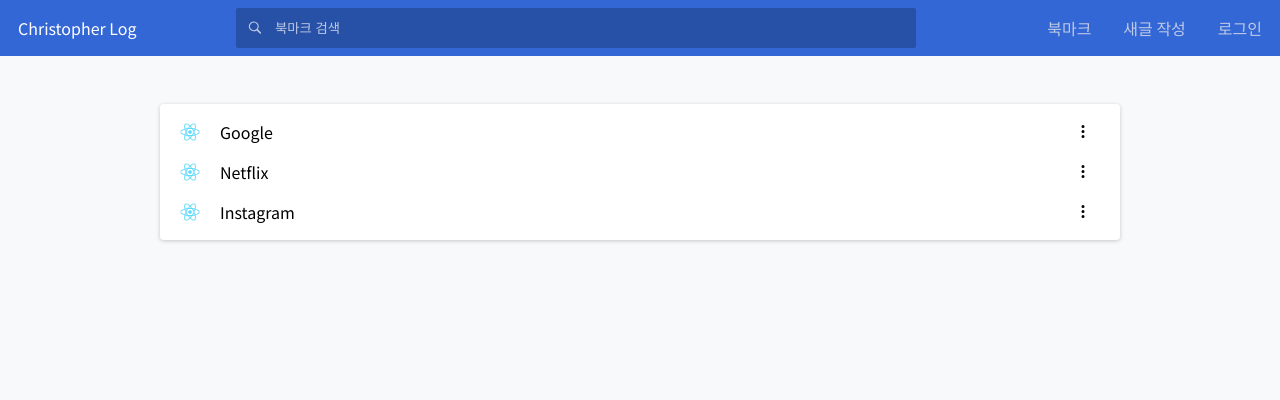
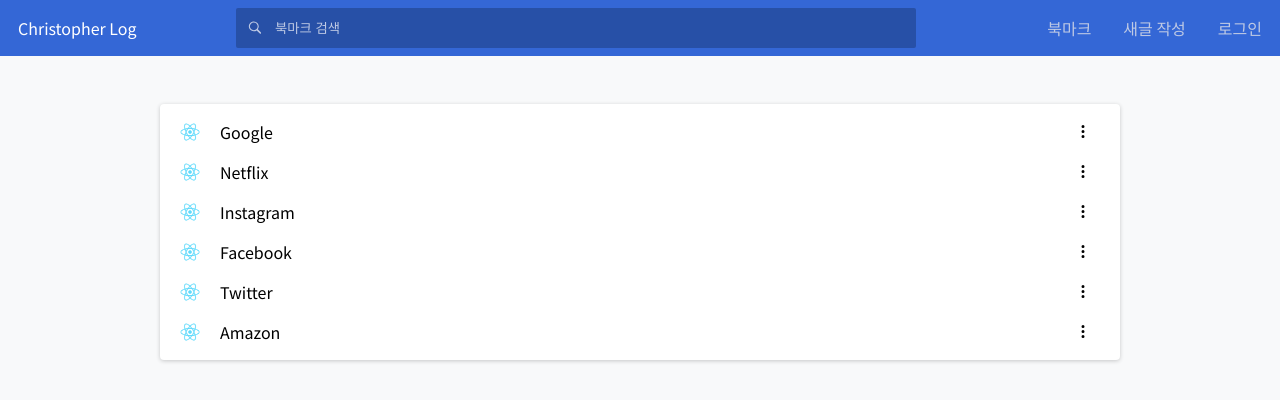
Before and after one commit to taekyeom-lee/log, a React (Create React App) app: page /bookmarks in a window 1280 px wide. Shown: the top 400 px of the page. Built offline with nearby package versions, Linux system fonts and the light colour scheme.

Commit message:
Modifying search function & Fixing search result delete restore function

```diff
--- a/src/components/bookmarks/Bookmarks.js
+++ b/src/components/bookmarks/Bookmarks.js
@@ -3,7 +3,13 @@
 import { DndProvider } from 'react-dnd';
 import { HTML5Backend } from 'react-dnd-html5-backend';
 import update from 'immutability-helper';
+import { useSelector, useDispatch } from 'react-redux';
 
+import {
+  setKeyword,
+  deleteItem,
+  restoreItem,
+} from '../../store/action/bookmarkAction';
 import BookmarsList from './BookmarksList';
 import Modal from '../ui/Modal';
 import Backdrop from '../ui/Backdrop';
@@ -12,35 +18,28 @@
 import AlertToast from '../ui/AlertToast';
 import classes from './Bookmarks.module.css';
 
-import { bookmarks } from '../../data';
-
-import { useSelector, useDispatch } from 'react-redux';
-import {
-  setKeyword,
-  deleteItem,
-  restoreItem,
-} from '../../store/action/bookmarkAction';
-
 function Bookmarks() {
   const [menuModalIsOpen, setMenuModalIsOpen] = useState(false);
   const [addModalIsOpen, setAddModalIsOpen] = useState(false);
   const [alertToast, setAlertToast] = useState(false);
   const [x, setX] = useState(0);
   const [y, setY] = useState(0);
-  const [myBookmarks, setMyBookmarks] = useState(bookmarks);
   const [deleteData, setDeleteData] = useState([]);
   const [deleteIndex, setDeleteIndex] = useState(0);
 
   const location = useLocation();
 
+  const selected = useSelector((state) => state.bookmark);
   const selectedData = useSelector((state) => state.bookmark.bookmarks);
   const dispatch = useDispatch();
 
-  // let filteredBookmarks;
+  // const [myBookmarks, setMyBookmarks] = useState(selectedData);
 
-  // filteredBookmarks = myBookmarks.filter((myBookmarks) =>
-  //   myBookmarks.title.toLowerCase().includes(selectedData.bookmark.keyword)
-  // );
+  let filteredBookmarks;
+
+  filteredBookmarks = selectedData.filter((selectedData) =>
+    selectedData.title.toLowerCase().includes(selected.keyword)
+  );
 
   const openMenuModalHandler = () => {
     setMenuModalIsOpen(true);
@@ -81,9 +80,14 @@
     }
   };
 
-  const removeBookmarkHandler = (id, index) => {
-    setDeleteData(selectedData[index]);
-    setDeleteIndex(index);
+  const removeBookmarkHandler = (id) => {
+    const data = selectedData.filter((selectedData) => selectedData.id === id);
+    const dataIndex = selectedData.findIndex(
+      (selectedData) => selectedData.id === id
+    );
+
+    setDeleteData(data[0]);
+    setDeleteIndex(dataIndex);
 
     dispatch(deleteItem(id));
     openAlertToastHandler();
@@ -99,19 +103,34 @@
     }
   }, [alertToast]);
 
+  // const moveBookmark = useCallback(
+  //   (dragIndex, hoverIndex) => {
+  //     const dragBookmark = myBookmarks[dragIndex];
+  //     setMyBookmarks(
+  //       update(myBookmarks, {
+  //         $splice: [
+  //           [dragIndex, 1],
+  //           [hoverIndex, 0, dragBookmark],
+  //         ],
+  //       })
+  //     );
+  //   },
+  //   [myBookmarks]
+  // );
+
   const moveBookmark = useCallback(
     (dragIndex, hoverIndex) => {
-      const dragBookmark = myBookmarks[dragIndex];
-      setMyBookmarks(
-        update(myBookmarks, {
-          $splice: [
-            [dragIndex, 1],
-            [hoverIndex, 0, dragBookmark],
-          ],
-        })
-      );
+      // const dragBookmark = selectedData[dragIndex];
+      // setMyBookmarks(
+      //   update(selectedData, {
+      //     $splice: [
+      //       [dragIndex, 1],
+      //       [hoverIndex, 0, dragBookmark],
+      //     ],
+      //   })
+      // );
     },
-    [myBookmarks]
+    [selectedData]
   );
 
   useEffect(() => {
@@ -125,7 +144,7 @@
     >
       <DndProvider backend={HTML5Backend}>
         <BookmarsList
-          myBookmarks={selectedData}
+          myBookmarks={filteredBookmarks}
           moveBookmark={moveBookmark}
           getDeleteAction={removeBookmarkHandler}
         />
--- a/src/components/bookmarks/BookmarksItem.js
+++ b/src/components/bookmarks/BookmarksItem.js
@@ -141,7 +141,7 @@
   };
 
   const removeBookmarkHandler = () => {
-    props.getDeleteAction(id, index);
+    props.getDeleteAction(id);
   };
 
   return (
--- a/src/components/bookmarks/BookmarksList.js
+++ b/src/components/bookmarks/BookmarksList.js
@@ -2,8 +2,8 @@
 import classes from './BookmarksList.module.css';
 
 function BookmarksList(props) {
-  const removeBookmarkHandler = (id, index) => {
-    props.getDeleteAction(id, index);
+  const removeBookmarkHandler = (id) => {
+    props.getDeleteAction(id);
   };
 
   return (
--- a/src/data.js
+++ b/src/data.js
@@ -1,4 +1,4 @@
-import icon from './img/logo512.png'
+import icon from './img/logo512.png';
 
 export const bookmarks = [
   {
@@ -19,4 +19,22 @@
     url: 'https://www.instagram.com/',
     icon: icon,
   },
-]
+  {
+    id: 4,
+    title: 'Facebook',
+    url: 'https://www.facebook.com/',
+    icon: icon,
+  },
+  {
+    id: 5,
+    title: 'Twitter',
+    url: 'https://twitter.com/',
+    icon: icon,
+  },
+  {
+    id: 6,
+    title: 'Amazon',
+    url: 'https://www.amazon.com/',
+    icon: icon,
+  },
+];
--- a/src/store/action/bookmarkAction.js
+++ b/src/store/action/bookmarkAction.js
@@ -1,4 +1,3 @@
-export const SET_KEYWORD = 'SET_KEYWORD';
 export const BOOKMARK_SET_KEYWORD = 'BOOKMARK_SET_KEYWORD';
 export const BOOKMARK_ADD_ITEM = 'BOOKMARK_ADD_ITEM';
 export const BOOKMARK_DELETE_ITEM = 'BOOKMARK_DELETE_ITEM';
@@ -7,7 +6,7 @@
 
 export const setKeyword = (keyword) => {
   return {
-    type: SET_KEYWORD,
+    type: BOOKMARK_SET_KEYWORD,
     keyword,
   };
 };
--- a/src/store/reducer/bookmarkReducer.js
+++ b/src/store/reducer/bookmarkReducer.js
@@ -9,11 +9,6 @@
 
 const bookmarkReducer = (state = initState, action) => {
   switch (action.type) {
-    case bookmarkAction.SET_KEYWORD:
-      return {
-        ...state,
-        keyword: action.keyword,
-      };
     case bookmarkAction.BOOKMARK_SET_KEYWORD:
       return {
         ...state,
```
